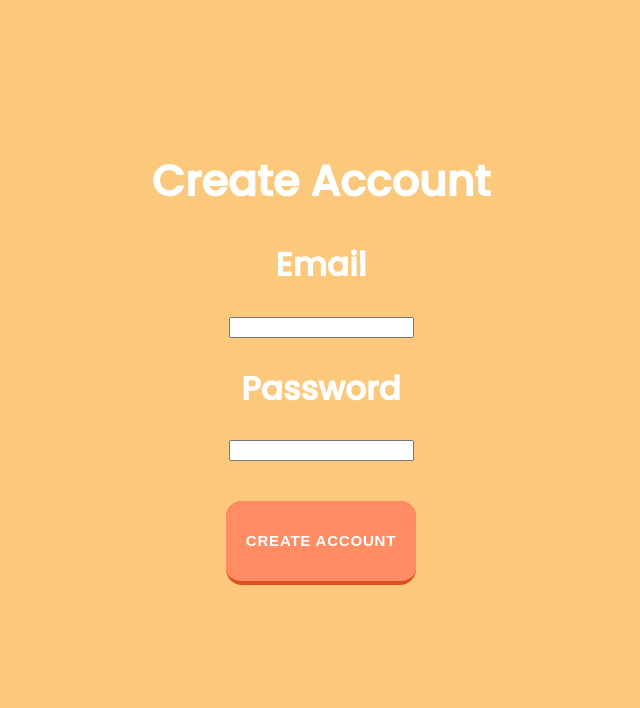
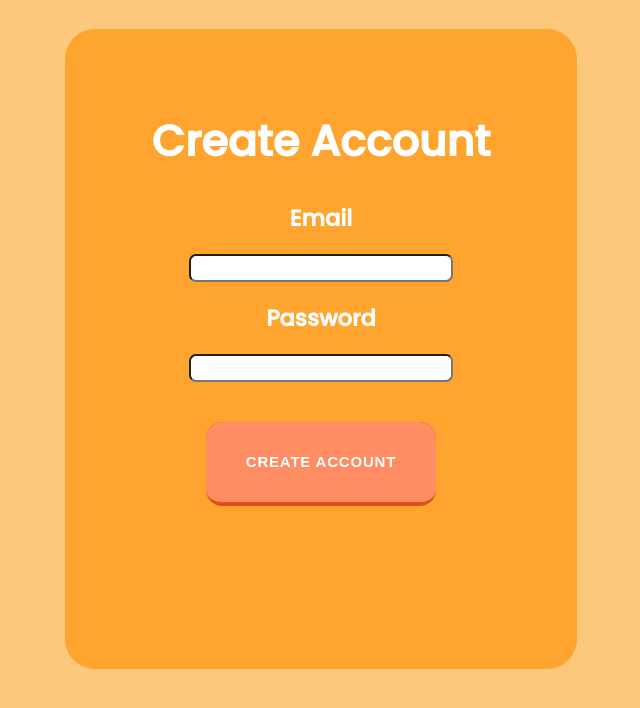
Before and after one commit to jonathanzhou1/OMatch, a React (Vite) app in the folder omatch/: page /create-account in a window 1280 px wide. Shown: the top 708 px of the page, without its empty margins (319-959 px from the left). Built offline with nearby package versions, Linux system fonts and the light colour scheme; no server answers.

Commit message:
feat: updated styling and CSS for create account and log in

```diff
--- a/omatch/src/components/landing/WelcomeBox.tsx
+++ b/omatch/src/components/landing/WelcomeBox.tsx
@@ -19,7 +19,10 @@ export default function WelcomeBox() {
   return (
     <div id="welcome">
       <h1 className="welcomeHeader">Welcome to OMatch!</h1>
-      <h2>[WELCOME MESSAGE + INSTRUCTIONS]</h2>
+      <h2>
+        If you have an account, please sign in. <br></br> Otherwise, please
+        create an account.
+      </h2>
       <div id="buttonContainer">
         <Link to="/signin">
           <button
--- a/omatch/src/styles/index.css
+++ b/omatch/src/styles/index.css
@@ -10,7 +10,7 @@
 }
 
 .welcomeHeader {
-  padding-top: 15vh;
+  padding-top: 10vh;
 }
 
 h1 {
@@ -19,12 +19,28 @@ h1 {
 }
 
 h2 {
-  font-size: calc(20px + 1vw);
+  font-size: calc(20px + 0.2vw);
   text-align: center;
 }
 
+/** SIGN IN AND CREATE ACCOUNT STYLING **/
+#signIn,
+#createAccount {
+  margin: auto;
+  width: 40vw;
+  background-color: rgb(255, 165, 47);
+  height: 80vh;
+  border-radius: 30px;
+}
+
+input {
+  width: 20vw;
+  border-radius: 7px;
+  font-size: calc(16px + 0.2vw);
+}
+
 /* label {
-  font-size: calc(20px + 1vw);
+  font-size: calc(20px + 1vw)
   text-align: center;
   font-weight: bold;
   display: block;
@@ -71,7 +87,7 @@ body {
 }
 
 .singleButton {
-  width: 15%;
+  width: 45%;
 }
 
 .twoButtons {
```
